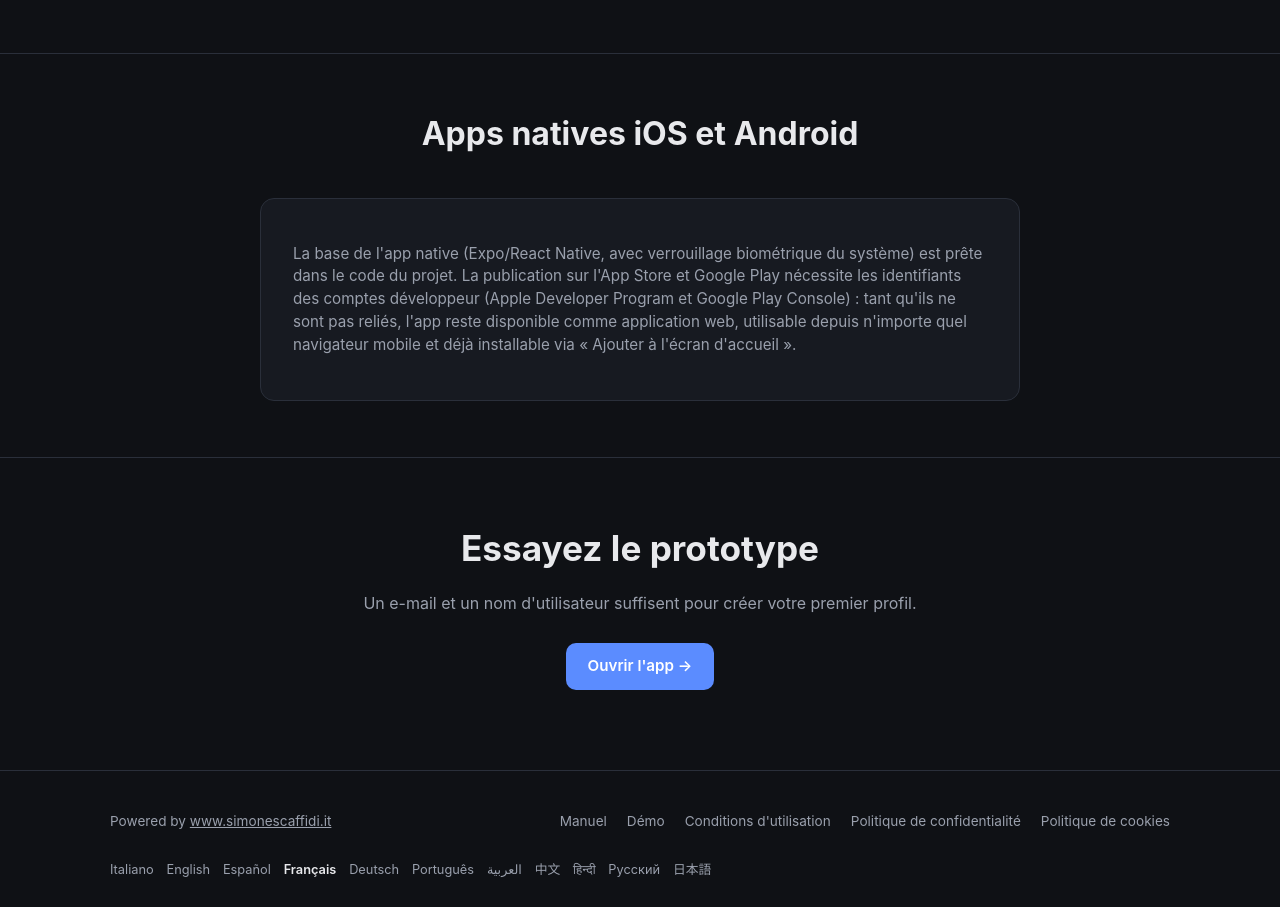
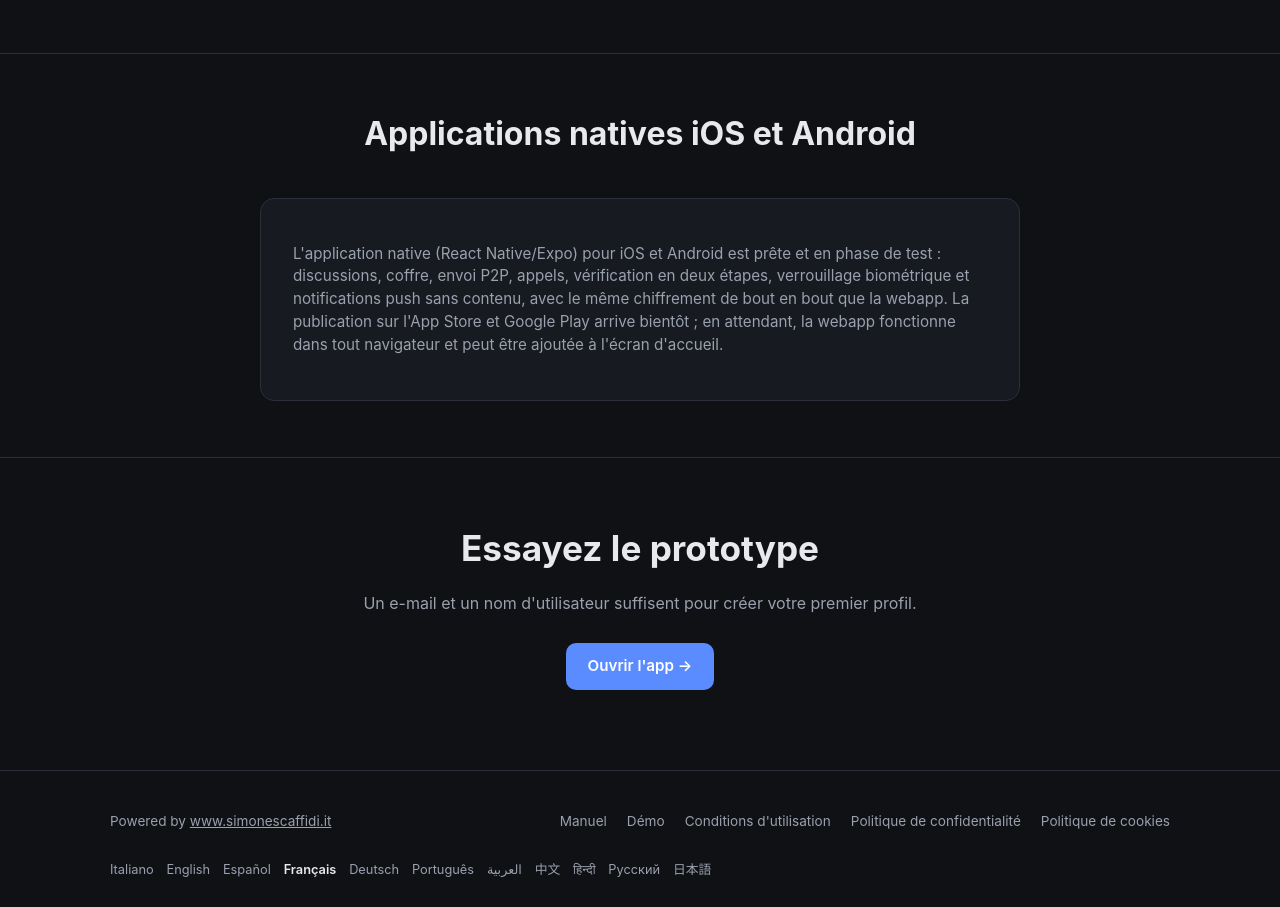
Before and after one commit to simonescaffidi/messaging-app-prototype, a website: page site/fr/index.html in a window 1280 px wide. Shown: the part 5122-6029 px from the top of the page. Drawn offline with Linux system fonts and the light colour scheme.

Commit message:
Sito FR: app nativa pronta

```diff
--- a/site/fr/index.html
+++ b/site/fr/index.html
@@ -273,9 +273,9 @@
 
   <section class="disclaimer">
     <div class="container">
-      <h2>Apps natives iOS et Android</h2>
+      <h2>Applications natives iOS et Android</h2>
       <div class="disclaimer-box">
-        <p>La base de l'app native (Expo/React Native, avec verrouillage biométrique du système) est prête dans le code du projet. La publication sur l'App Store et Google Play nécessite les identifiants des comptes développeur (Apple Developer Program et Google Play Console) : tant qu'ils ne sont pas reliés, l'app reste disponible comme application web, utilisable depuis n'importe quel navigateur mobile et déjà installable via « Ajouter à l'écran d'accueil ».</p>
+        <p>L'application native (React Native/Expo) pour iOS et Android est prête et en phase de test : discussions, coffre, envoi P2P, appels, vérification en deux étapes, verrouillage biométrique et notifications push sans contenu, avec le même chiffrement de bout en bout que la webapp. La publication sur l'App Store et Google Play arrive bientôt ; en attendant, la webapp fonctionne dans tout navigateur et peut être ajoutée à l'écran d'accueil.</p>
       </div>
     </div>
   </section>
```
Also changed, not shown: site/fr/manual.html (+1 -1 lines).
